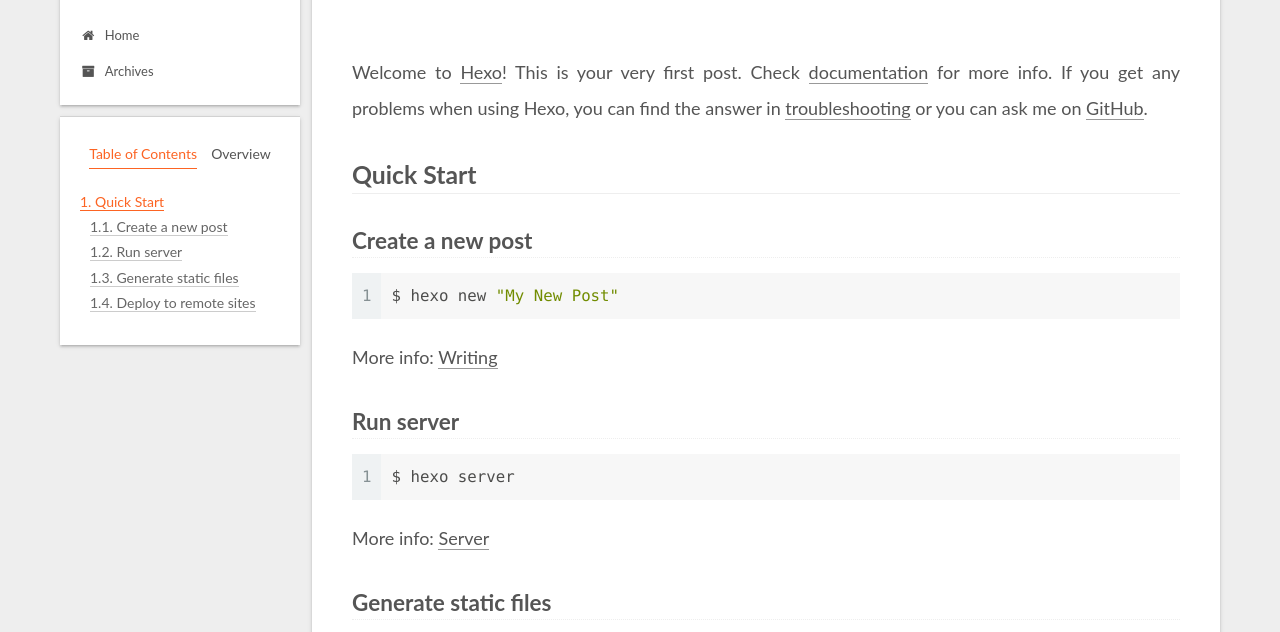
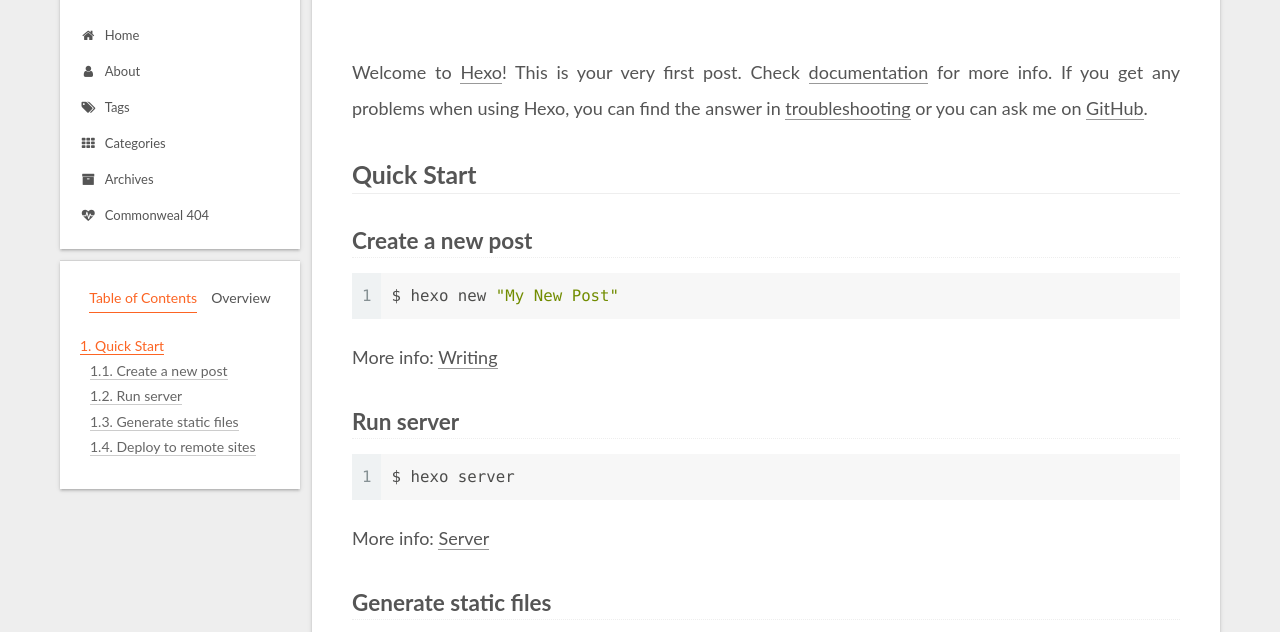
Before and after one commit to samtake/samtake.github.io, a plain HTML site: page 2019/11/01/hello-world/index.html in a window 1280 px wide. Shown: the part 120-752 px from the top of the page. Drawn offline with Linux system fonts and the light colour scheme.

Commit message:
Site updated: 2019-11-01 19:45:06

```diff
--- a/2019/11/01/hello-world/index.html
+++ b/2019/11/01/hello-world/index.html
@@ -143,9 +143,29 @@
     <a href="/" rel="section"><i class="fa fa-fw fa-home"></i>Home</a>
 
   </li>
+        <li class="menu-item menu-item-about">
+
+    <a href="/about/" rel="section"><i class="fa fa-fw fa-user"></i>About</a>
+
+  </li>
+        <li class="menu-item menu-item-tags">
+
+    <a href="/tags/" rel="section"><i class="fa fa-fw fa-tags"></i>Tags</a>
+
+  </li>
+        <li class="menu-item menu-item-categories">
+
+    <a href="/categories/" rel="section"><i class="fa fa-fw fa-th"></i>Categories</a>
+
+  </li>
         <li class="menu-item menu-item-archives">
 
     <a href="/archives/" rel="section"><i class="fa fa-fw fa-archive"></i>Archives</a>
+
+  </li>
+        <li class="menu-item menu-item-commonweal">
+
+    <a href="/404/" rel="section"><i class="fa fa-fw fa-heartbeat"></i>Commonweal 404</a>
 
   </li>
   </ul>
--- a/css/main.css
+++ b/css/main.css
@@ -1146,7 +1146,7 @@
 }
 .links-of-author a::before,
 .links-of-author span.exturl::before {
-  background: #4a451c;
+  background: #4fffb4;
   border-radius: 50%;
   content: ' ';
   display: inline-block;
```
Also changed, not shown: archives/2019/11/index.html (+20 -0 lines), archives/2019/index.html (+20 -0 lines), archives/index.html (+20 -0 lines), index.html (+20 -0 lines).
